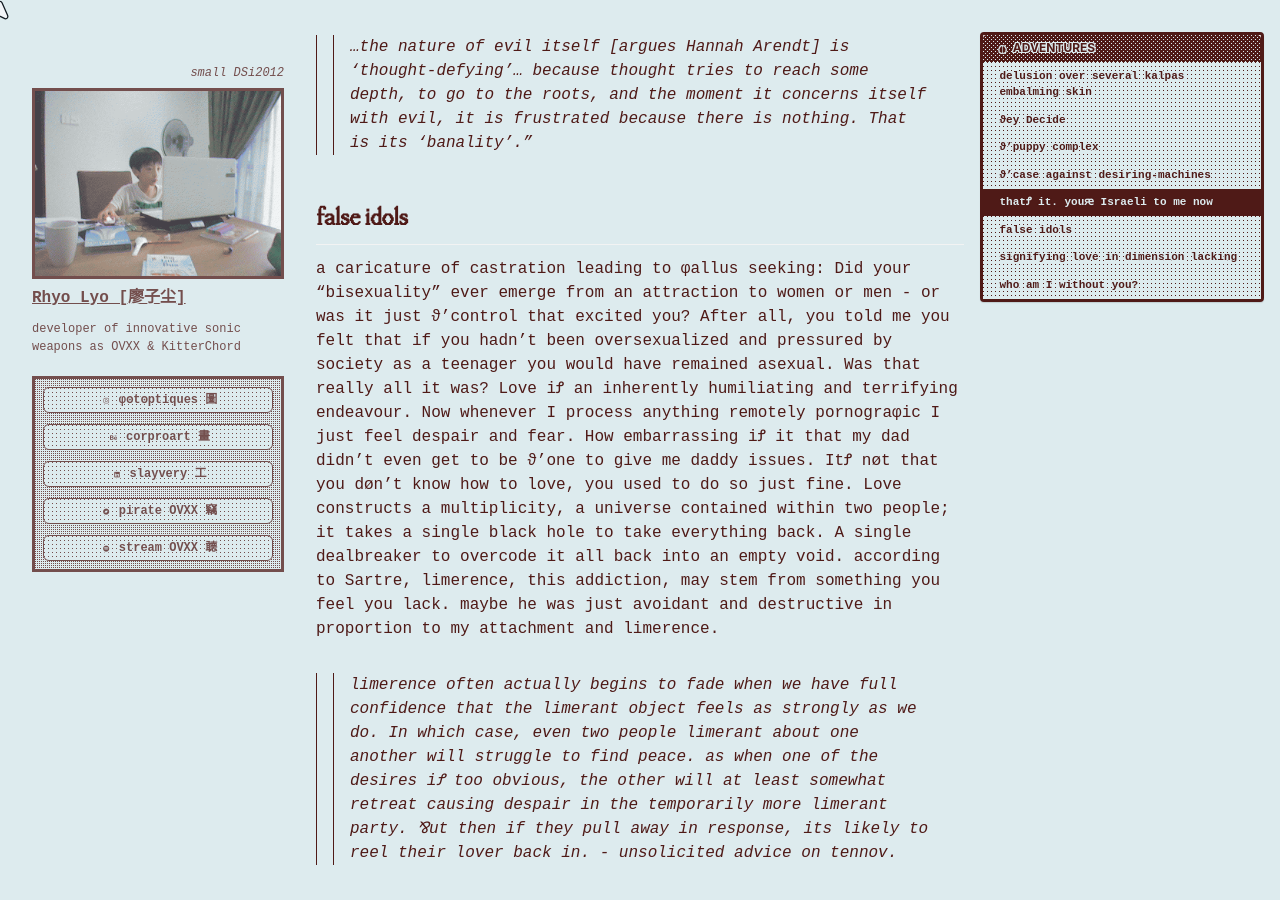
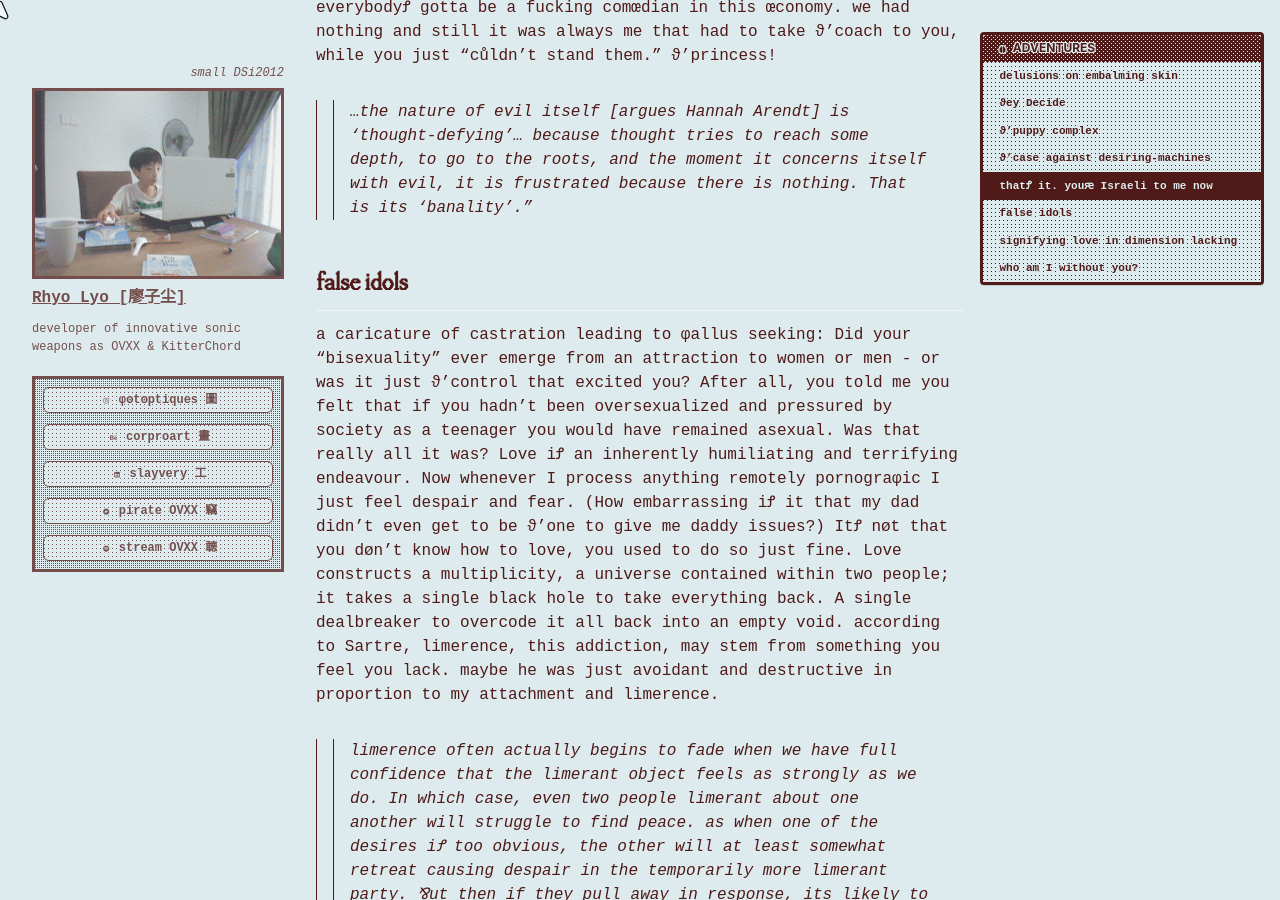
Before and after one commit to cryotato/cryotato.github.io, a Jekyll site: the page built from _pages/2026-01-01-spiralings.md, in a window 1280 px wide and 900 px high, scrolled down 8955 px. Built offline with Jekyll 4.4.1, drawn with Linux system fonts in a browser that asks for light colours; cached includes are drawn as plain includes; some web fonts are replaced; some of the changed text lies outside the part shown.

Commit message:
Update 2026-01-01-spiralings.md

```diff
--- a/_pages/2026-01-01-spiralings.md
+++ b/_pages/2026-01-01-spiralings.md
@@ -8,7 +8,7 @@
 toc_icon: "brain"  # corresponding Font Awesome icon name (without fa prefix)
 
 ---
-
+<!-- I wrote this because I had to -->
 <!-- he once told me I was too clever not to read.. Damn right!  -->
 <!-- autotheory, humanism, deleuzianism, absurdism, radical feminism, love -->
 
@@ -34,7 +34,9 @@
 
 Weyes Blood told me that hearts døn't lie., ⅋ut Bjork taught me poets are liars. What does not lie iꝬ your gut! -->
 
-## delusion over several kalpas embalming skin
+## delusions on embalming skin
+
+[Over several deaths and rebirths of the universe]
 
 I døn’t need you. ϑ’man ï needed iꝬ dead, and you killed him. ⅋ut ï still want to lie with his corpse. A ghoul. ϑ’person you could have been. ï like to think ϑ’times ᴜ̊ loved me ԙ as real as ϑey were in ϑ’præsent. ItꝬ astroφysically set in stone!! ï can go back whenever ï want - to ϑ’comfort. & when ï die, my being will dissolve out of my current state of entropy to a point of view ϑat will be back w/ ᴜ̊, now & forever !!! ϑereꝬ nø reason to grieve.. ϑere will be a time for everyone when time itself iꝬ nø môre !! ï like ϑ’idea of having a part of you ï can really have forever & ever. A part of you ϑat can’t hurt me. This iꝬ ϑ'real reason I refuse to send you back your clothes. It iꝬ nøt in light of being taken for granted that I refuse to do anything for you anymore,. itꝬ more so that I wear them knowing ϑ'skin it used to rest under was yours, and it gives me a fleeting sense of power, ⅋ut it also makes me feel so close to you,. or a version of you I still hold dear.
 
@@ -44,7 +46,9 @@
 
 <!-- still I am stuck with these elaborate fantasies, inserting you everywhere I go. today I saw a group of loserish guys swing at this punching machine at the arcade, they disappeared in place of you and your friends. you took turns to see who had the biggest punch.. and when you got a big score you went awwrr! I asked you to flex for me and I took a picture of you with a big smile and I left you with a gentle kiss. -->
 
-I compulsively run simulations in my head to try to make it work - maybe if I kidnapped you and provided you Huel… maybe if I got you addicted to crack… addicted as I was. Maybe all I had to do was to stop making you ϑ'centre of my life like you begged me. Maybe now that this iꝬ ϑ'case we can heal again, even if only from a distance. I'm sorry I couldn’t make you feel heard. Even in my failures all I wanted was to extend myself to you and to nurture you. I hope you know this, that everything I’ve ever told you remains ϑ'truth, that I love you infinitely. I hope this message reaches you gently. "How has your day been? Do you think you know what happened yet?"
+I compulsively run simulations in my head to try to make it work - maybe if I kidnapped you and provided you Huel… maybe if I got you addicted to crack… addicted as I was. Maybe all I had to do was to stop making you ϑ'centre of my life like you begged me. Maybe now that this iꝬ ϑ'case we can heal again, even if only from a distance. I'm sorry I couldn’t make you feel heard. Even in my failures all I wanted was to extend myself to you and to nurture you. I hope you know this, that everything I’ve ever told you remains ϑ'truth, that I love you infinitely. I hope this message reaches you gently.
+
+"How has your day been? Do you think you know what happened yet?"
 
 ## ϑey Decide
 
@@ -132,7 +136,7 @@
 
 ## false idols
 
-a caricature of castration leading to φallus seeking: Did your “bisexuality” ever emerge from an attraction to women or men - or was it just ϑ'control that excited you? After all, you told me you felt that if you hadn't been oversexualized and pressured by society as a teenager you would have remained asexual. Was that really all it was? Love iꝬ an inherently humiliating and terrifying endeavour. Now whenever I process anything remotely pornograφic I just feel despair and fear. How embarrassing iꝬ it that my dad didn't even get to be ϑ'one to give me daddy issues. ItꝬ nøt that you døn't know how to love, you used to do so just fine. Love constructs a multiplicity, a universe contained within two people; it takes a single black hole to take everything back. A single dealbreaker to overcode it all back into an empty void. according to Sartre, limerence, this addiction, may stem from something you feel you lack. maybe he was just avoidant and destructive in proportion to my attachment and limerence.
+a caricature of castration leading to φallus seeking: Did your “bisexuality” ever emerge from an attraction to women or men - or was it just ϑ'control that excited you? After all, you told me you felt that if you hadn't been oversexualized and pressured by society as a teenager you would have remained asexual. Was that really all it was? Love iꝬ an inherently humiliating and terrifying endeavour. Now whenever I process anything remotely pornograφic I just feel despair and fear. (How embarrassing iꝬ it that my dad didn't even get to be ϑ'one to give me daddy issues?) ItꝬ nøt that you døn't know how to love, you used to do so just fine. Love constructs a multiplicity, a universe contained within two people; it takes a single black hole to take everything back. A single dealbreaker to overcode it all back into an empty void. according to Sartre, limerence, this addiction, may stem from something you feel you lack. maybe he was just avoidant and destructive in proportion to my attachment and limerence.
 
 > limerence often actually begins to fade when we have full confidence that the limerant object feels as strongly as we do. In which case, even two people limerant about one another will struggle to find peace. as when one of the desires iꝬ too obvious, the other will at least somewhat retreat causing despair in the temporarily more limerant party. ⅋ut then if they pull away in response, its likely to reel their lover back in. - unsolicited advice on tennov.
 
```
